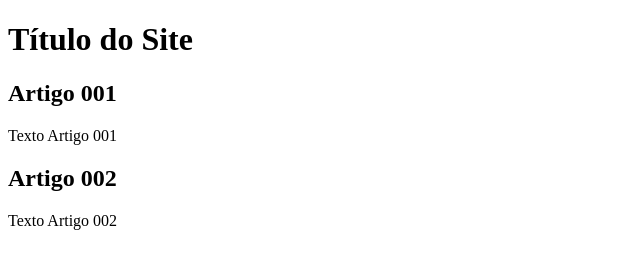
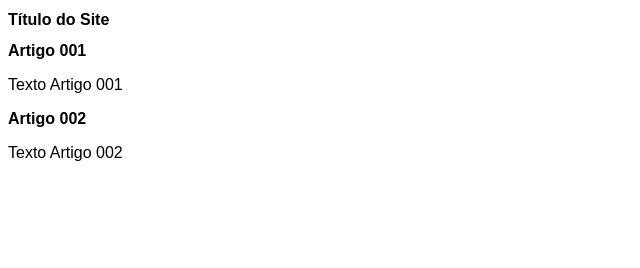
Before and after one commit to SaintAlmeida/projeto-site, a plain HTML site: page index.html in a window 1280 px wide. Shown: the whole page, without its empty margins (0-640 px from the left). Drawn offline with Linux system fonts and the light colour scheme.

Commit message:
Alterações no Design do site

```diff
--- /dev/null
+++ b/estilo/style.css
@@ -0,0 +1,16 @@
+*{
+font-family: Arial, Helvetica, sans-serif;
+font-size: 16px;
+
+}
+
+body{
+background-color: rgb(red, green, blue));
+
+}
+
+main{
+    background-color: white;
+    width: 500px;
+    margin: ;
+}
--- a/index.html
+++ b/index.html
@@ -5,6 +5,7 @@
     <meta http-equiv="X-UA-Compatible" content="IE=edge">
     <meta name="viewport" content="width=device-width, initial-scale=1.0">
     <title>Título do Site</title>
+    <link rel= "stylesheet" href="estilo/style.css">
 </head>
 <body>
     <main>
```
